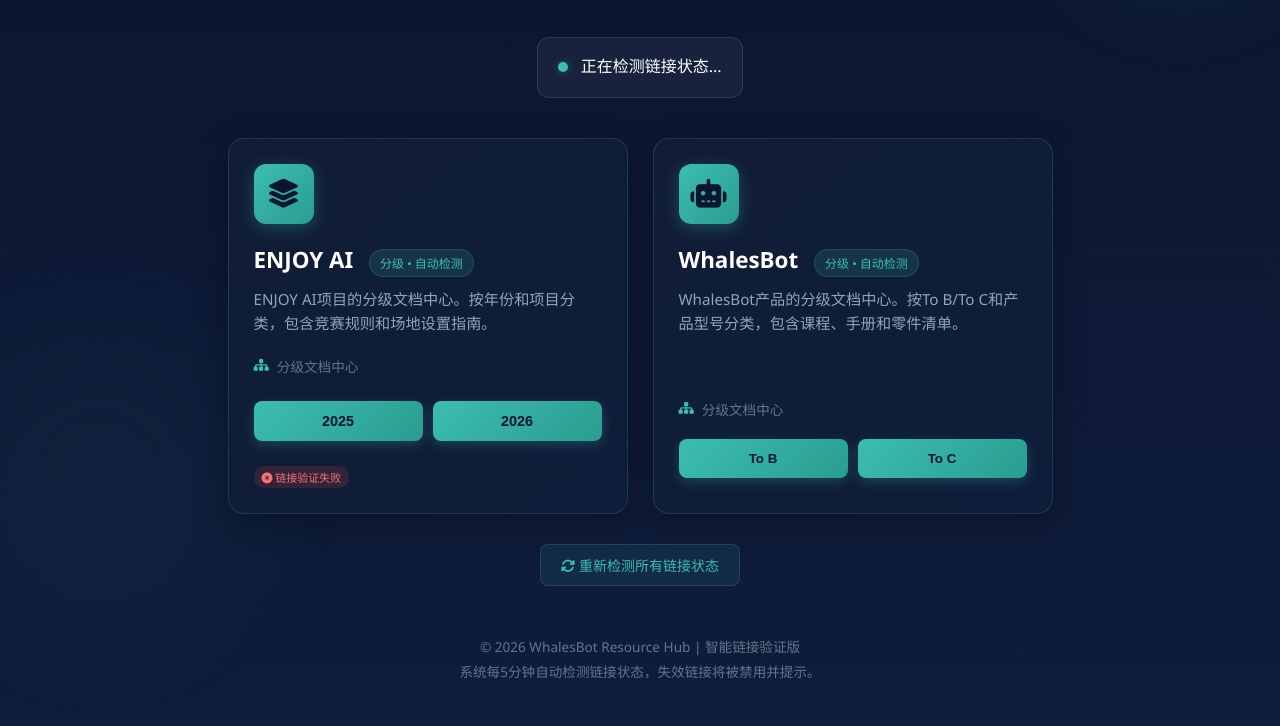
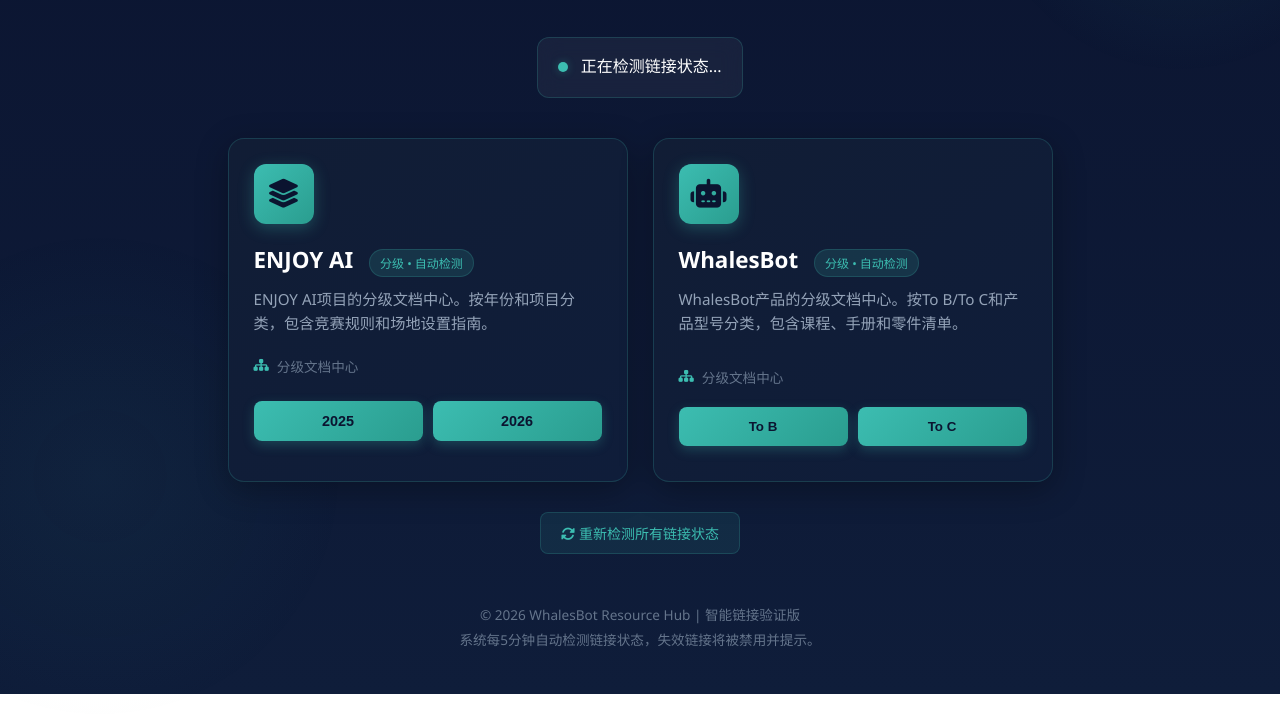
Before and after one commit to lbbgreat2/dropbox-link-service, a website: page public/index.html in a window 1280 px wide. Shown: the part 224-950 px from the top of the page. After the commit the page ends 918 px from the top, so only its background shows below. Drawn offline with Linux system fonts and the light colour scheme; no server answers.

Commit message:
Update index.html

```diff
--- a/public/index.html
+++ b/public/index.html
@@ -855,7 +855,7 @@
                     </div>
                 </div>
 
-                <div class="link-status">
+                <div class="link-status" style="display: none;">
                     <span id="status-enjoy_ai" class="status-text status-checking">
                         <i class="fas fa-spinner fa-spin"></i> <span data-i18n-key="status_hierarchical_ready">分级菜单就绪</span>
                     </span>
```
